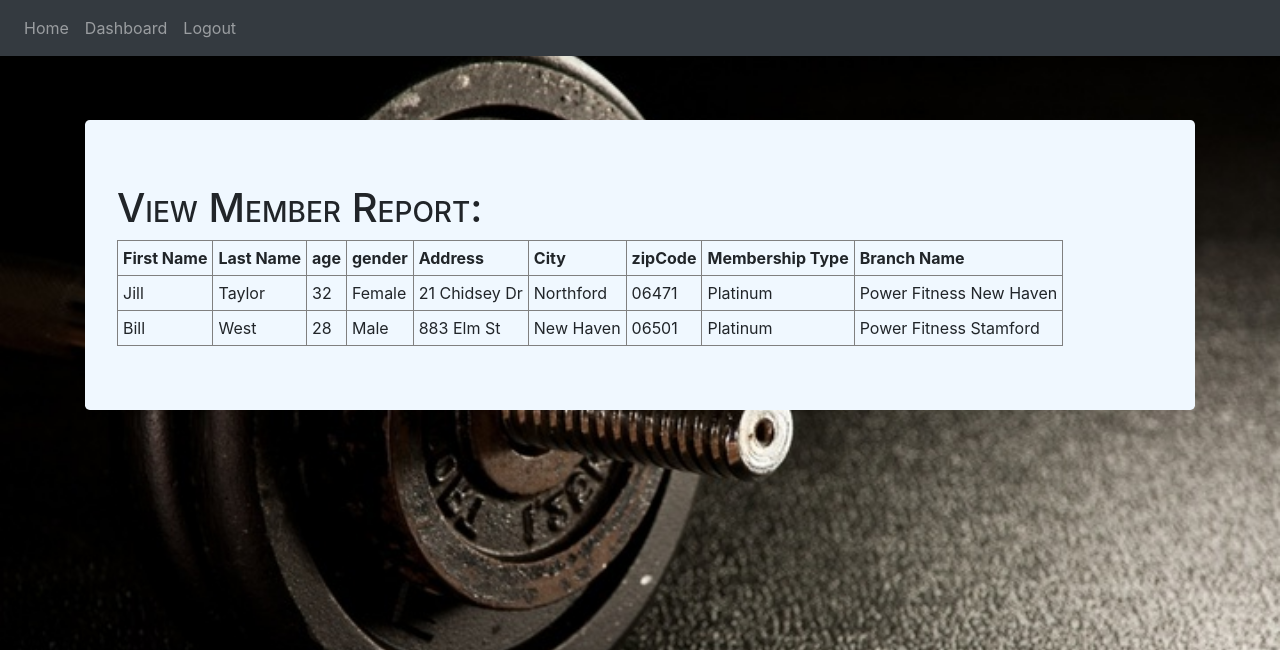
After one commit to jasontaylor0891/CSC540_project, a Flask app: page /viewMemberReport in a window 1280 px wide. The commit adds this page. Shown: the top 650 px of the page. Run offline with Flask 2, Linux system fonts and the light colour scheme; a user stored in the database is signed in; data comes from the database, SQL or seed files in the repository; data that the repository does not hold is empty; some libraries are stand-ins or nearby versions.

Commit message:
Updates for admin and recep dashboard, view EMP, and Member reports

```diff
--- a/app/app.py
+++ b/app/app.py
@@ -35,6 +35,21 @@ def is_logged_in(f):
 			return f(*args, **kwargs)
 		else:
 			flash('Nice try, Tricks don\'t work, bud!! Please Login :)', 'danger')
+			return redirect(url_for('login'))
+	return wrap
+
+#function to determin if the logged in user is a employee.
+def is_employee(f):
+	@wraps(f)
+	def wrap(*args, **kwargs):
+		if session['profile'] == 3:
+			return f(*args, **kwargs)
+		elif session['profile'] == 1:
+			return f(*args, **kwargs)
+		elif session['profile'] <= 2:
+			return f(*args, **kwargs)
+		else:
+			flash('You are not a employee!!, You do not have access to this page.', 'danger')
 			return redirect(url_for('login'))
 	return wrap
 
@@ -446,7 +461,7 @@ def DeleteEquipment():
 
 @app.route('/viewEquipmentReport', methods = ['GET', 'POST'])
 @is_logged_in
-@is_admin
+@is_employee
 def viewEquipmentReport():
 
 	cur = mysql.connection.cursor()
@@ -454,6 +469,36 @@ def viewEquipmentReport():
 	data = cur.fetchall()
 	#flash(f'{data}', 'success')
 	return render_template('viewEquipmentReport.html', data = data)
+
+@app.route('/viewMemberReport', methods = ['GET', 'POST'])
+@is_logged_in
+@is_employee
+def viewMemberReport():
+
+	cur = mysql.connection.cursor()
+	sql = """SELECT Customers.firstName, Customers.lastName, Customers.age, Customers.gender, Customers.Address, Customers.city, Customers.zipCode, Customers.membership_type, Branch.branch_Name FROM Customers
+     INNER JOIN Branch
+     ON Customers.branch_No = Branch.branch_No;"""
+
+	cur.execute(sql)
+	data = cur.fetchall()
+	#flash(f'{data}', 'success')
+	return render_template('viewMemberReport.html', data = data)
+
+@app.route('/viewEmployeeReport', methods = ['GET', 'POST'])
+@is_logged_in
+@is_employee
+def viewEmployeeReport():
+
+	cur = mysql.connection.cursor()
+	sql = """SELECT Employees.firstName, Employees.lastName, Employees.position, Employees.salary, Branch.branch_Name FROM Employees
+     INNER JOIN Branch
+     ON Employees.branch_No = Branch.branch_No;"""
+
+	cur.execute(sql)
+	data = cur.fetchall()
+	#flash(f'{data}', 'success')
+	return render_template('viewEmployeeReport.html', data = data)
 
 class AddBranchForm(Form):
 
--- a/app/templates/adminDashboard.html
+++ b/app/templates/adminDashboard.html
@@ -5,7 +5,7 @@
 	<h1 style="font-family: Georgia, serif;">Admin Dashboard</h1>
   <div class="font-italic">
     <div class="form-group">
-			<a href = "{{url_for('addEmployee')}}"><button type ="button" class="btn btn-outline-info btn-lg" >View Member Report</button></a>
+			<a href = "{{url_for('viewMemberReport')}}"><button type ="button" class="btn btn-outline-info btn-lg" >View Member Report</button></a>
 		</div>
     <div class="form-group">
 			<a href = "{{url_for('addEmployee')}}"><button type ="button" class="btn btn-outline-info btn-lg" >Add Employee</button></a>
@@ -14,7 +14,7 @@
 			<a href = "{{url_for('DeleteEmployee')}}"><button type ="button" class="btn btn-outline-info btn-lg" >Delete Employee</button></a>
 		</div>
     <div class="form-group">
-			<a href = "{{url_for('DeleteEmployee')}}"><button type ="button" class="btn btn-outline-info btn-lg" >View Employee Report</button></a>
+			<a href = "{{url_for('viewEmployeeReport')}}"><button type ="button" class="btn btn-outline-info btn-lg" >View Employee Report</button></a>
 		</div>
     <div class="form-group">
 			<a href = "{{url_for('addEquipment')}}"><button type ="button" class="btn btn-outline-info btn-lg" >Add Equipment</button></a>
--- a/app/templates/includes/_navbar.html
+++ b/app/templates/includes/_navbar.html
@@ -13,7 +13,7 @@
           <li class="nav-item "><a class="nav-link " href="/adminDashboard">Dashboard</a></li>
           {% else %}
             {% if session.profile == 2 %}
-              <li class="nav-item "><a class="nav-link " href="/trainerDashboard">Dashboard</a></li>
+              <li class="nav-item "><a class="nav-link " href="/receptionistDashboard">Dashboard</a></li>
             {% else %}
               {% if session.profile == 3 %}
                 <li class="nav-item "><a class="nav-link " href="/trainerDashboard">Dashboard</a></li>
--- /dev/null
+++ b/app/templates/viewMemberReport.html
@@ -0,0 +1,38 @@
+{% extends 'layout.html' %}
+
+
+
+{% block body %}
+<div class="jumbotron" style="background-color:#F0F8FF;">
+	<h1 style="font-variant: small-caps;">View Member Report:</h1>
+       <table border="1" cellpadding="5" cellspacing="5">
+            <tr>
+                <th>First Name</th>
+                <th>Last Name</th>
+                <th>age</th>
+                <th>gender</th>
+                <th>Address</th>
+                <th>City</th>
+                <th>zipCode</th>
+                <th>Membership Type</th>
+                <th>Branch Name</th>
+            </tr>
+
+                {% for item in data %}
+
+                <tr>
+                    <td>{{item['firstName']}}</td>
+                    <td>{{item['lastName']}}</td>
+                    <td>{{item['age']}}</td>
+                    <td>{{item['gender']}}</td>
+                    <td>{{item['Address']}}</td>
+                    <td>{{item['city']}}</td>
+                    <td>{{item['zipCode']}}</td>
+                    <td>{{item['membership_type']}}</td>
+                    <td>{{item['branch_Name']}}</td>
+                </tr>
+                {% endfor %}
+
+       </table>
+	</div>
+{% endblock %}
```
Also changed, not shown: app/templates/receptionistDashboard.html (+6 -1 lines), app/templates/viewEmployeeReport.html (added, +30 -0 lines).
